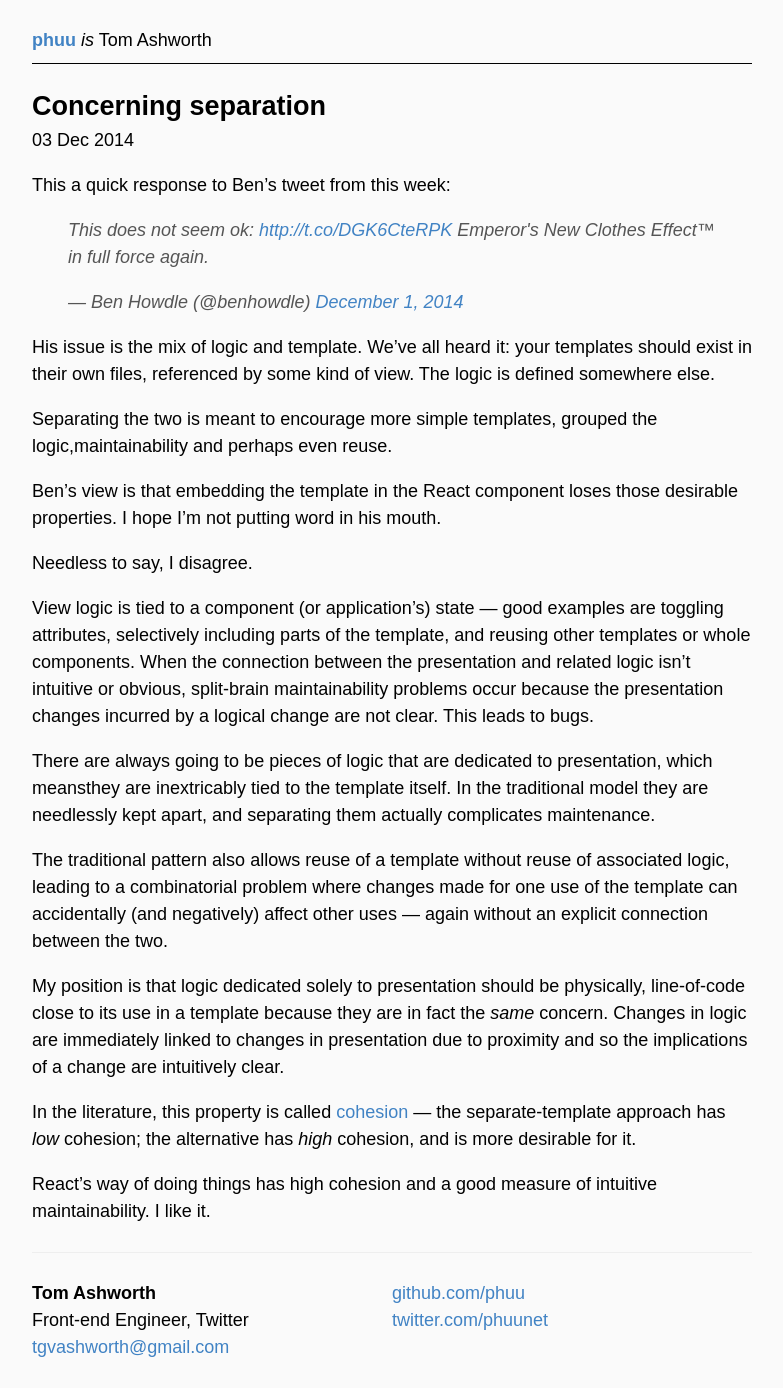
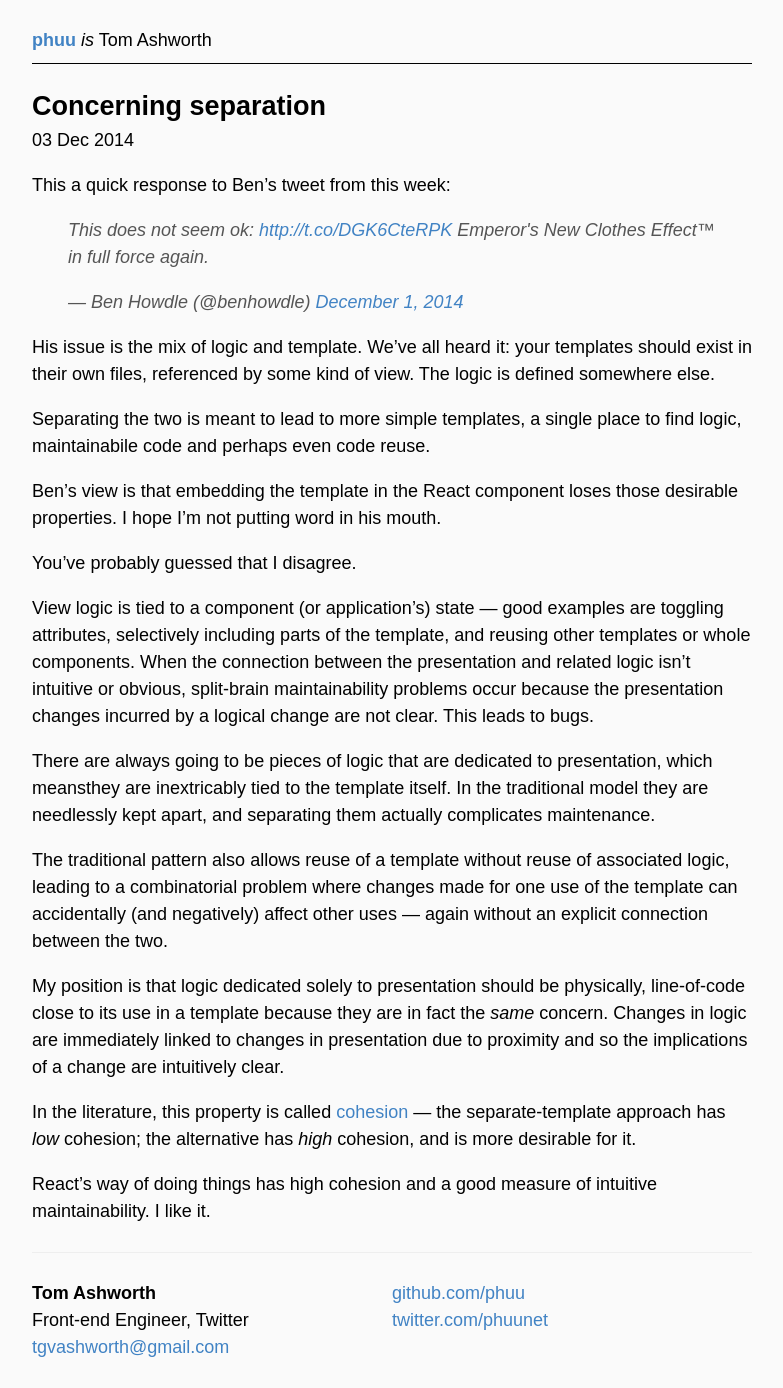
Before and after one commit to tgvashworth/tgvashworth.github.io, a Jekyll site: the page built from _posts/2014-12-3-concerning-separation.md, in a window 1280 px wide. Shown: the whole page, without its empty margins (248-1031 px from the left). Built offline with Jekyll 4.4.1, drawn with Linux system fonts in a browser that asks for light colours; some web fonts are replaced; Markdown is read by kramdown in place of the engine named in the settings; comment, search, counter and statistics services are not loaded.

Commit message:
Update 2014-12-3-concerning-separation.md

```diff
--- a/_posts/2014-12-3-concerning-separation.md
+++ b/_posts/2014-12-3-concerning-separation.md
@@ -9,11 +9,11 @@ This a quick response to Ben’s tweet from this week:
 
 His issue is the mix of logic and template. We’ve all heard it: your templates should exist in their own files, referenced by some kind of view. The logic is defined somewhere else.
 
-Separating the two is meant to encourage more simple templates, grouped the logic,maintainability and perhaps even reuse.
+Separating the two is meant to lead to more simple templates, a single place to find logic, maintainabile code and perhaps even code reuse.
 
 Ben’s view is that embedding the template in the React component loses those desirable properties. I hope I’m not putting word in his mouth.
 
-Needless to say, I disagree.
+You've probably guessed that I disagree.
 
 View logic is tied to a component (or application’s) state — good examples are toggling attributes, selectively including parts of the template, and reusing other templates or whole components. When the connection between the presentation and related logic isn’t intuitive or obvious, split-brain maintainability problems occur because the presentation changes incurred by a logical change are not clear. This leads to bugs.
 
```
